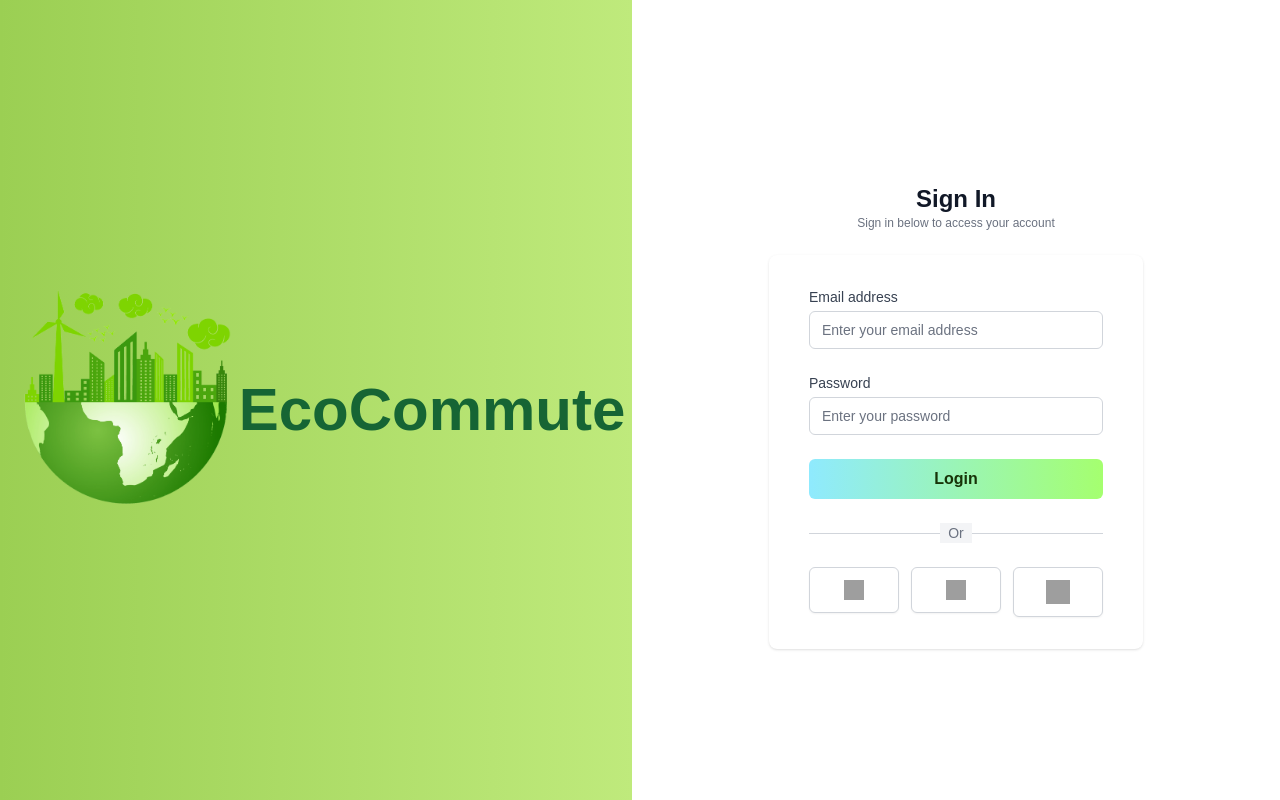
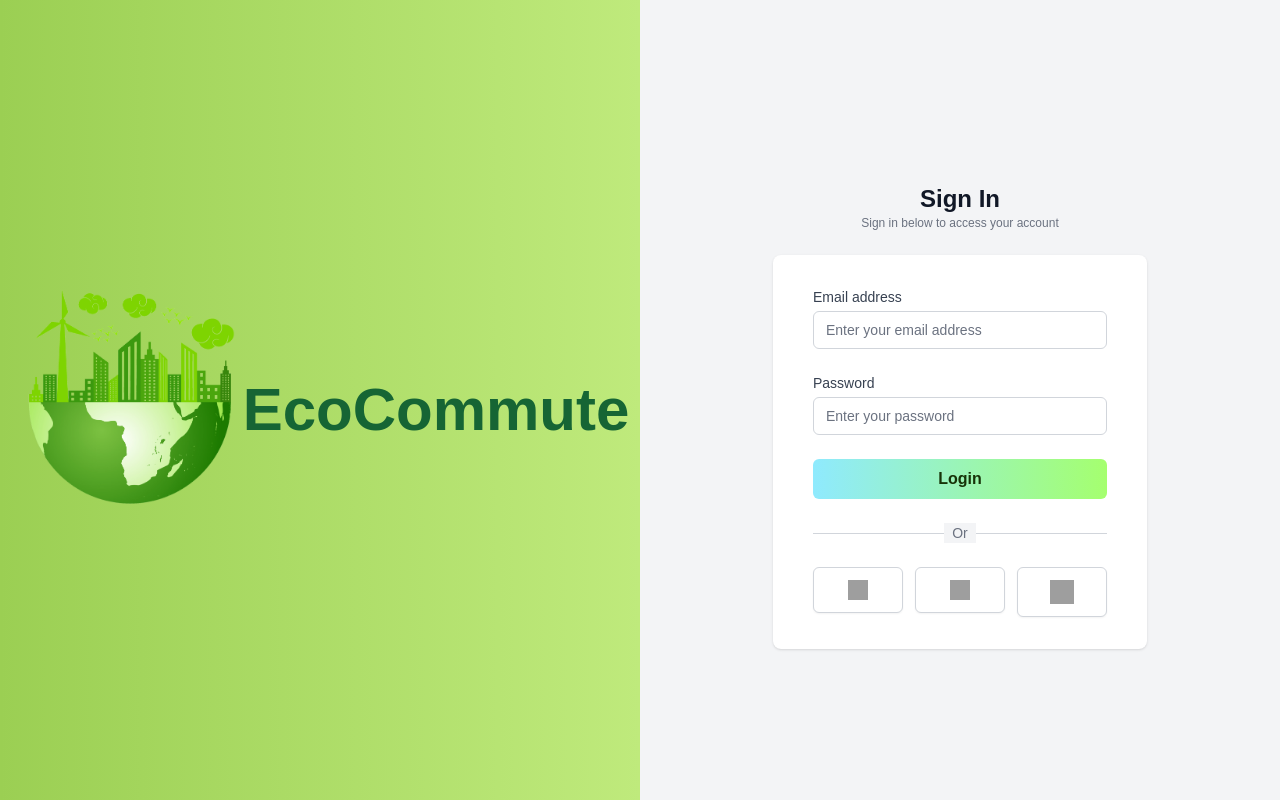
Before and after one commit to Aman172003/EcoCommute, a React (Create React App) app: page /login in a window 1280 px wide. Built offline with nearby package versions, Linux system fonts and the light colour scheme; grey boxes are pictures that could not be loaded.

Commit message:
responsiveness

```diff
--- a/src/pages/Login.js
+++ b/src/pages/Login.js
@@ -26,14 +26,14 @@ const Login = () => {
       >
         <div className="flex flex-row items-center justify-center h-screen">
           <img
-            className=" w-56 cursor-pointer"
+            className="md:w-32 lg:w-56 cursor-pointer"
             src={logo}
             alt="Logo"
             onClick={(e) => navigate("/")}
           />
           <div
             onClick={() => navigate("/")}
-            className="text-green-800 text-6xl font-bold mt-5 ml-2 cursor-pointer"
+            className="text-green-800 text-4xl lg:text-6xl font-bold mt-5 ml-2 cursor-pointer"
           >
             EcoCommute
           </div>
@@ -41,7 +41,7 @@ const Login = () => {
       </div>
 
       {/* {RIGHT CONTENT} */}
-      <div className="flex md:w-1/2 mx-2 h-screen flex-col align-middle items-center justify-center">
+      <div className="flex w-screen md:w-1/2  h-screen flex-col align-middle items-center justify-center bg-gray-100">
         <div className="overflow-auto">
           <div className="flex flex-col justify-center items-center py-8 sm:px-6 lg:px-8">
             <div className="flex flex-col items-center sm:mx-auto sm:w-full sm:max-w-md">
```
